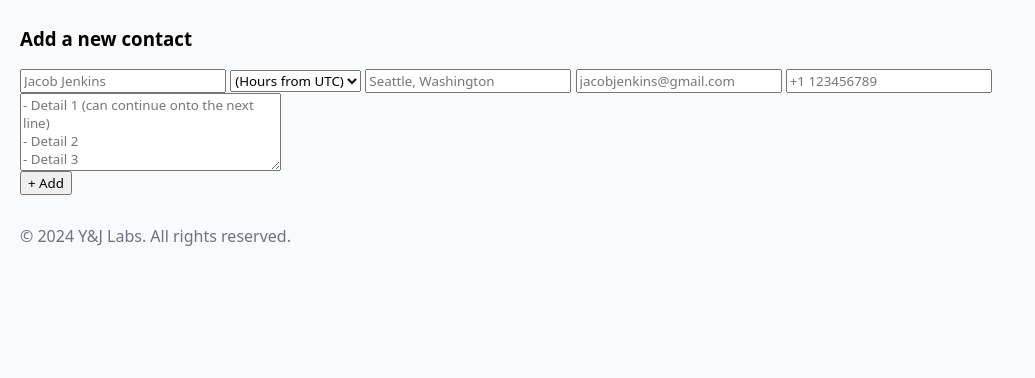
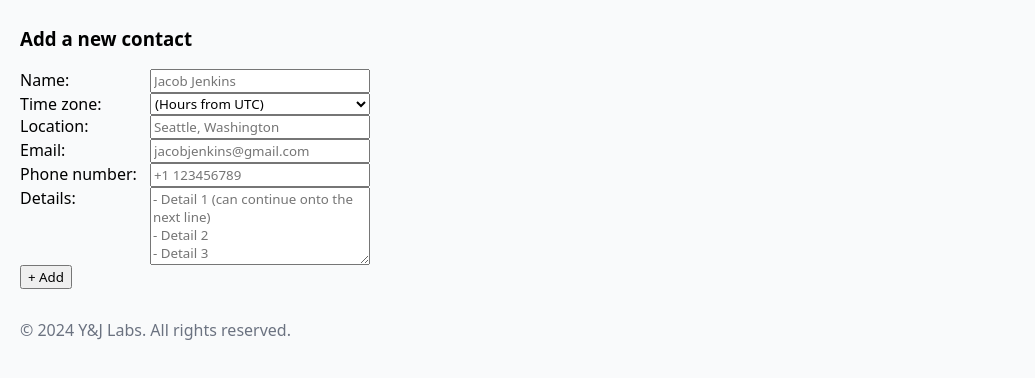
Before and after one commit to yandjlabs/contacts-ptz, a website built with Vite: page src/renderer/index.html in a window 1280 px wide. Shown: the part 78-456 px from the top of the page, without its empty margins (0-1035 px from the left). Built offline with nearby package versions, Linux system fonts and the light colour scheme.

Commit message:
feat: new css for new contact field

```diff
--- a/src/renderer/assets/main.css
+++ b/src/renderer/assets/main.css
@@ -40,7 +40,18 @@ header {
 	margin: 0px;
 }
 
-/* ADD NEW CONTACT FORM CSS */
+/* NEW CONTACT FORM CSS */
+.newcontact-field {
+	width: 350px;
+	display: flex;
+	justify-content: space-between;
+}
+
+.newcontact-field input, select, textarea {
+	width: 220px;
+	box-sizing: border-box;
+}
+
 .newcontact-details {
 	display: block;
 }
--- a/src/renderer/index.html
+++ b/src/renderer/index.html
@@ -17,7 +17,12 @@
 	<main>
 		<form>
 			<h3>Add a new contact</h3>
+			<div class="newcontact-field">
+				<span class="newcontact-field-label">Name:</span>
 				<input class="newcontact-name" type="text" placeholder="Jacob Jenkins" required>
+			</div>
+			<div class="newcontact-field">
+				<span class="newcontact-field-label">Time zone:</span>
 				<select class="newcontact-timezone" name="timezone" required>
 					<option value="" selected disabled>(Hours from UTC)</option>
 					<option value="+12">+12 hrs</option>
@@ -46,11 +51,24 @@
 					<option value="-11">-11 hrs</option>
 					<option value="-12">-12 hrs</option>
 				</select>
+			</div>
+			<div class="newcontact-field">
+				<span class="newcontact-field-label">Location:</span>
 				<input class="newcontact-location" type="text" placeholder="Seattle, Washington" required>
+			</div>
+			<div class="newcontact-field">
+				<span class="newcontact-field-label">Email:</span>
 				<input class="newcontact-email" type="text" placeholder="jacobjenkins@gmail.com">
+			</div>
+			<div class="newcontact-field">
+				<span class="newcontact-field-label">Phone number:</span>
 				<input class="newcontact-phone" type="text" placeholder="+1 123456789">
+			</div>
+			<div class="newcontact-field">
+				<span class="newcontact-field-label">Details: </span>
 				<textarea class="newcontact-details" rows="4" cols="30"
 				placeholder="- Detail 1 (can continue onto the next line)&#10;- Detail 2&#10;- Detail 3"></textarea>
+			</div>
 			<button type="submit">+ Add</button>
 		</form>
 		<div class="contacts">
```
Lines whose indentation alone changed are shown as unchanged.
